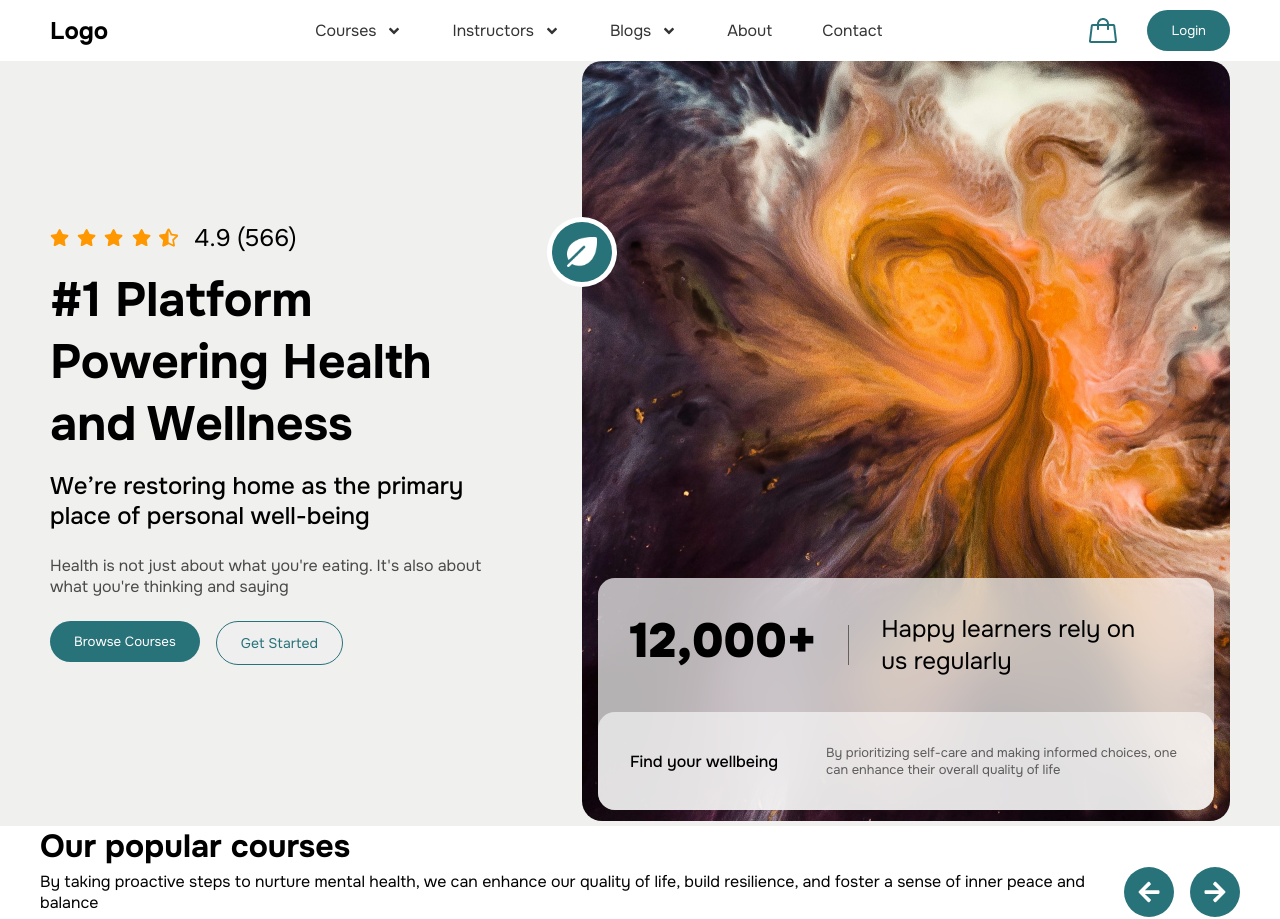
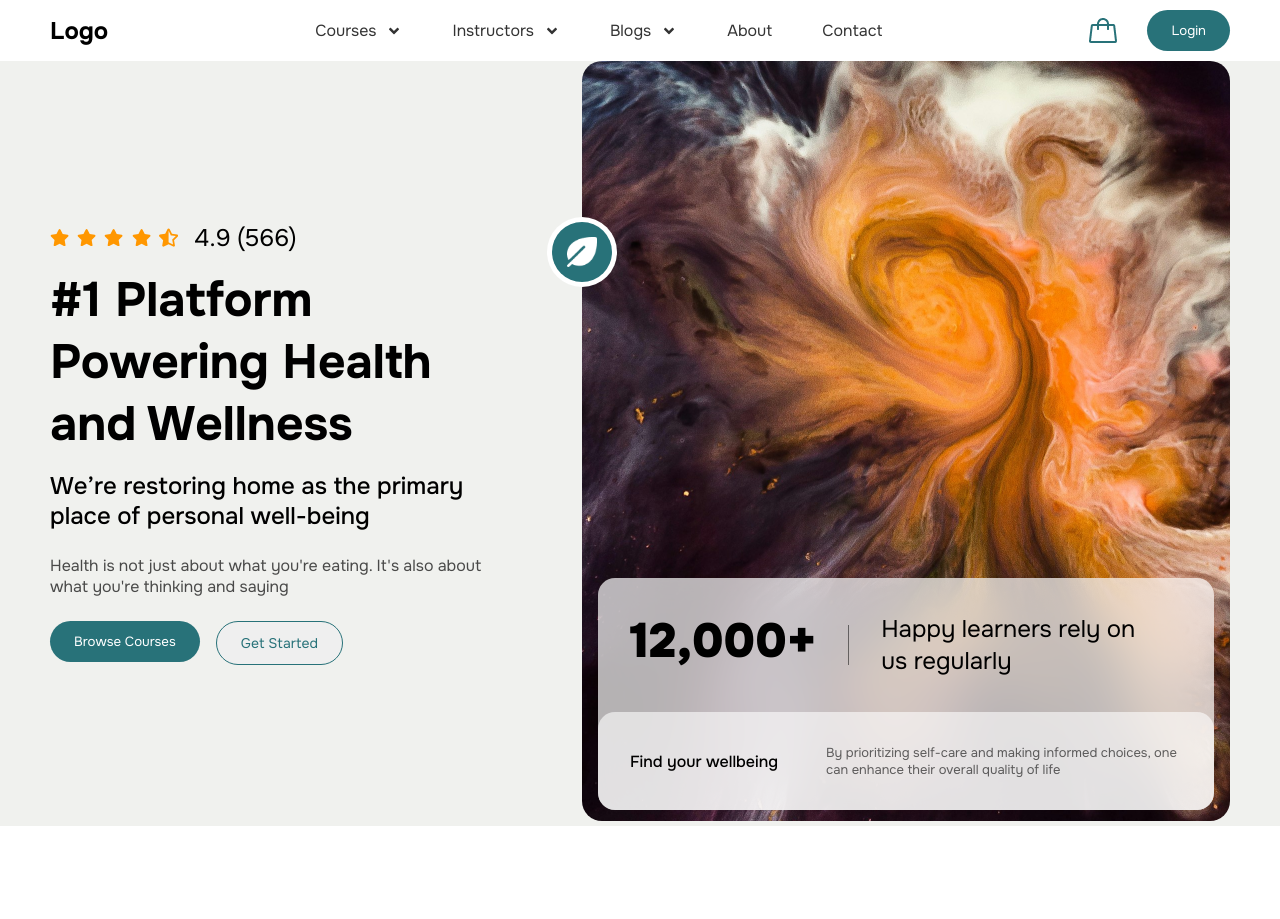
Before and after one commit to mdanamulhasan201/Pinemesh_next_js, a Next.js app: page / in a window 1280 px wide. Shown: the top 919 px of the page. Built offline with nearby package versions, Linux system fonts and the light colour scheme.

Commit message:
popular course title arrrow button added

```diff
--- a/src/components/home/popularCourse/Popular.module.css
+++ b/src/components/home/popularCourse/Popular.module.css
@@ -2,43 +2,46 @@
   max-width: 1200px;
   margin: 0 auto;
   gap: 4rem;
+  padding: 100px 10px;
 }
 
-.btnFx{
-    display: flex;
-    gap: 1rem;
-    align-items: center;
-    justify-content: space-between;
+.btnFx {
+  display: flex;
+  gap: 1rem;
+  align-items: center;
+  justify-content: space-between;
+  margin-top: 1rem;
 }
-
-/* Container for arrow buttons */
+.describes{
+    width: 60%;
+    font-size: 16px;
+    font-weight: 400;
+    color: #000000B2;
+}
 .arrowButtons {
   display: flex;
   justify-content: center;
   gap: 1rem;
 }
 
-/* Style for arrow buttons */
 .arrowButton {
   display: flex;
   align-items: center;
   justify-content: center;
-  background-color: #287279;
-  color: white;
+  border: 1px solid #00000033;
   width: 50px;
   height: 50px;
   border-radius: 50%;
-  border: none;
   cursor: pointer;
   transition: background-color 0.3s ease;
+  background-color: transparent;
 }
 
-/* Style for the arrow icon */
 .arrowIcon {
   font-size: 1.5rem;
 }
 
-/* Hover effect for buttons */
 .arrowButton:hover {
-  background-color: #1a5c56;
+    border: 1px solid #000000CC;
+
 }
--- a/src/components/home/popularCourse/PopularCourse.js
+++ b/src/components/home/popularCourse/PopularCourse.js
@@ -1,6 +1,7 @@
 "use client";
-import { FaArrowLeft, FaArrowRight } from "react-icons/fa"; // Importing the arrow icons
+
 import styles from "./Popular.module.css";
+import { IoIosArrowForward, IoIosArrowBack } from "react-icons/io";
 
 const PopularCourse = () => {
   return (
@@ -8,7 +9,7 @@ const PopularCourse = () => {
       <div className={styles.containers}>
         <h1>Our popular courses</h1>
         <div className={styles.btnFx}>
-          <p>
+          <p className={styles.describes}>
             By taking proactive steps to nurture mental health, we can enhance
             our quality of life, build resilience, and foster a sense of inner
             peace and balance
@@ -16,12 +17,12 @@ const PopularCourse = () => {
           <div className={styles.arrowButtons}>
             {/* Left arrow button */}
             <button className={styles.arrowButton}>
-              <FaArrowLeft className={styles.arrowIcon} />
+              <IoIosArrowBack className={styles.arrowIcon} />
             </button>
 
             {/* Right arrow button */}
             <button className={styles.arrowButton}>
-              <FaArrowRight className={styles.arrowIcon} />
+              <IoIosArrowForward className={styles.arrowIcon} />
             </button>
           </div>
         </div>
```
